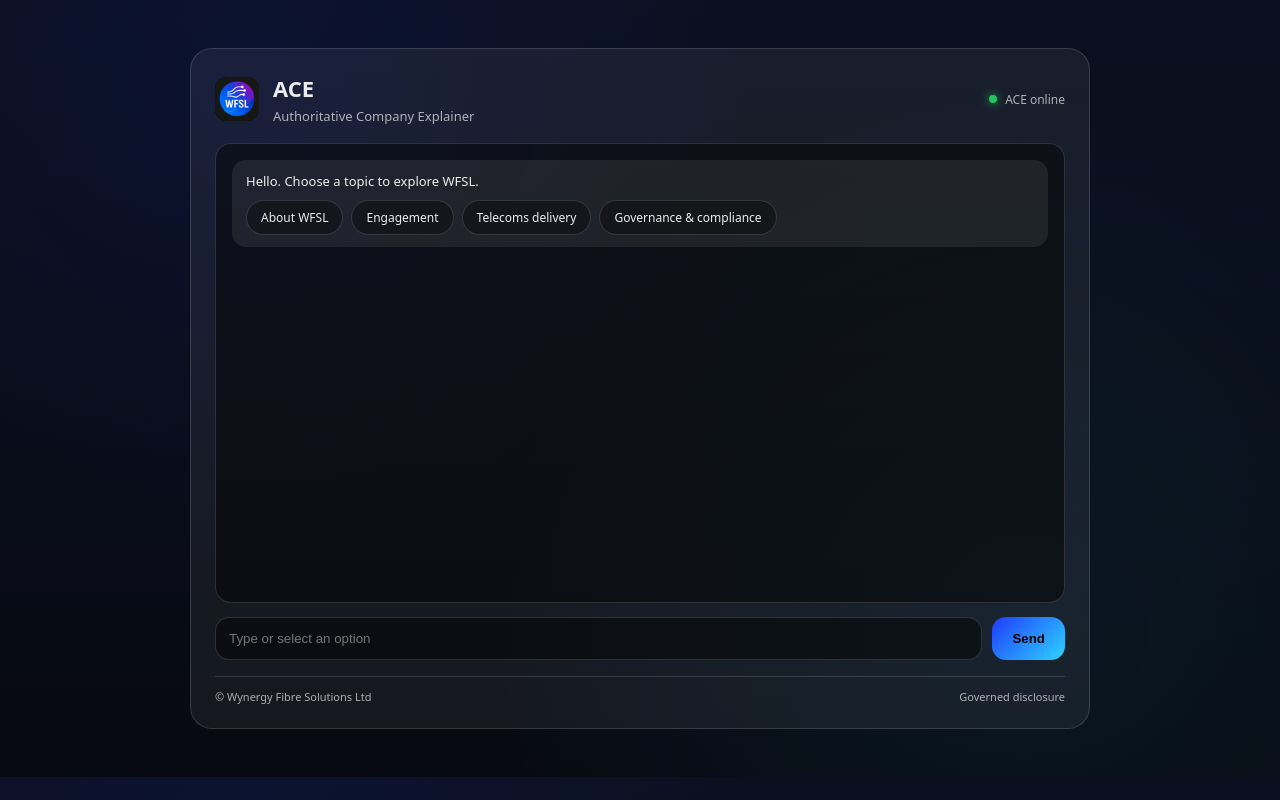
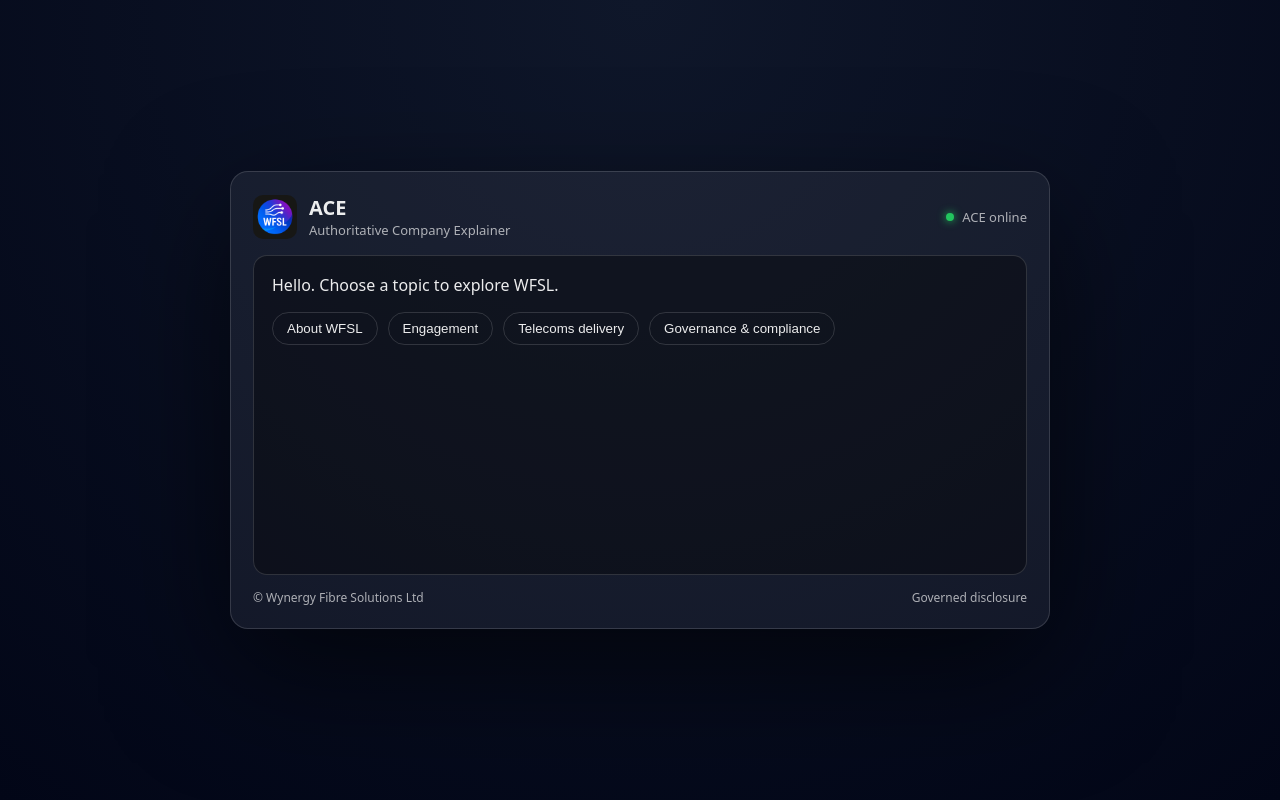
Before and after one commit to Wynergy-Fibre-Solutions/wynergyy-public-site, a plain HTML site: page ace.html in a window 1280 px wide. Drawn offline with Linux system fonts and the light colour scheme.

Commit message:
ACE v1: deterministic governed disclosure engine

```diff
--- a/ace.html
+++ b/ace.html
@@ -1,253 +1,278 @@
 <!DOCTYPE html>
 <html lang="en">
 <head>
-<meta charset="utf-8">
+  <meta charset="UTF-8" />
   <title>ACE — Authoritative Company Explainer</title>
-<meta name="viewport" content="width=device-width, initial-scale=1">
+  <meta name="viewport" content="width=device-width, initial-scale=1.0" />
 
   <style>
-:root{
-  --blue:#1f3cff;
-  --cyan:#2dd4ff;
-  --green:#22c55e;
-  --bg0:#070a12;
-  --bg1:#0b1020;
-  --card:rgba(255,255,255,.06);
-  --border:rgba(255,255,255,.14);
-  --text:rgba(255,255,255,.92);
-  --muted:rgba(255,255,255,.65);
+    :root {
+      --bg: #0b1020;
+      --panel: rgba(255,255,255,0.06);
+      --border: rgba(255,255,255,0.14);
+      --text: rgba(255,255,255,0.92);
+      --muted: rgba(255,255,255,0.65);
+      --accent: #2dd4ff;
+      --accent-strong: #1f3cff;
+      --online: #22c55e;
     }
-*{box-sizing:border-box}
-body{
-  margin:0;
-  background:
-    radial-gradient(circle at 20% 10%,rgba(31,60,255,.08),transparent 40%),
-    radial-gradient(circle at 80% 80%,rgba(45,212,255,.06),transparent 45%),
-    linear-gradient(var(--bg1),var(--bg0));
-  color:var(--text);
-  font-family:system-ui,-apple-system,Segoe UI,Roboto,Arial,sans-serif;
+
+    * { box-sizing: border-box; }
+
+    body {
+      margin: 0;
+      min-height: 100vh;
+      background: radial-gradient(circle at top, #0f172a, #020617);
+      font-family: system-ui, -apple-system, Segoe UI, Roboto, sans-serif;
+      color: var(--text);
+      display: flex;
+      align-items: center;
+      justify-content: center;
     }
-.wrap{
-  max-width:900px;
-  margin:48px auto;
-  padding:24px;
-  background:var(--card);
-  border:1px solid var(--border);
-  border-radius:22px;
+
+    .card {
+      width: 100%;
+      max-width: 820px;
+      background: var(--panel);
+      border: 1px solid var(--border);
+      border-radius: 18px;
+      padding: 22px;
+      box-shadow: 0 40px 120px rgba(0,0,0,0.6);
     }
-header{
-  display:flex;
-  justify-content:space-between;
-  align-items:center;
-  margin-bottom:18px;
+
+    header {
+      display: flex;
+      align-items: center;
+      justify-content: space-between;
+      margin-bottom: 16px;
     }
-.brand{
-  display:flex;
-  gap:14px;
-  align-items:center;
+
+    .brand {
+      display: flex;
+      align-items: center;
+      gap: 12px;
     }
-.logo{
-  width:44px;
-  height:44px;
-  border-radius:12px;
-  background:#000;
-  display:flex;
-  align-items:center;
-  justify-content:center;
-  overflow:hidden;
+
+    .brand img {
+      width: 44px;
+      height: 44px;
+      border-radius: 10px;
+      object-fit: cover;
     }
-.logo img{
-  max-width:100%;
-  max-height:100%;
-  object-fit:contain;
+
+    .brand h1 {
+      font-size: 20px;
+      margin: 0;
     }
-h1{margin:0;font-size:22px}
-h2{margin:4px 0 0 0;font-size:13px;font-weight:400;color:var(--muted)}
-.status{
-  display:flex;
-  gap:8px;
-  align-items:center;
-  font-size:12px;
-  color:var(--muted);
+
+    .brand span {
+      display: block;
+      font-size: 13px;
+      color: var(--muted);
     }
-.dot{
-  width:8px;
-  height:8px;
-  border-radius:50%;
-  background:var(--green);
-  box-shadow:0 0 10px rgba(34,197,94,.9);
+
+    .status {
+      display: flex;
+      align-items: center;
+      gap: 8px;
+      font-size: 13px;
+      color: var(--muted);
     }
-.chat{
-  height:460px;
-  padding:16px;
-  background:rgba(0,0,0,.45);
-  border:1px solid var(--border);
-  border-radius:16px;
-  overflow-y:auto;
+
+    .dot {
+      width: 8px;
+      height: 8px;
+      border-radius: 50%;
+      background: var(--online);
+      box-shadow: 0 0 8px var(--online);
     }
-.turn{margin-bottom:16px}
-.ace{
-  background:rgba(255,255,255,.08);
-  padding:12px 14px;
-  border-radius:14px;
-  font-size:13px;
+
+    .panel {
+      background: rgba(0,0,0,0.35);
+      border: 1px solid var(--border);
+      border-radius: 14px;
+      padding: 18px;
+      min-height: 320px;
     }
-.user{
-  text-align:right;
-  color:var(--cyan);
-  font-size:13px;
-  margin-bottom:6px;
+
+    .message {
+      margin-bottom: 16px;
     }
-.choices{
-  display:flex;
-  flex-wrap:wrap;
-  gap:8px;
-  margin-top:10px;
+
+    .message p {
+      margin: 0 0 12px 0;
     }
-.choice{
-  padding:8px 14px;
-  border-radius:999px;
-  border:1px solid var(--border);
-  background:rgba(0,0,0,.35);
-  font-size:12px;
-  cursor:pointer;
+
+    .choices {
+      display: flex;
+      flex-wrap: wrap;
+      gap: 10px;
     }
-.input{
-  display:flex;
-  gap:10px;
-  margin-top:14px;
+
+    button {
+      background: transparent;
+      border: 1px solid var(--border);
+      color: var(--text);
+      padding: 8px 14px;
+      border-radius: 999px;
+      cursor: pointer;
+      transition: all 0.2s ease;
     }
-.input input{
-  flex:1;
-  padding:13px;
-  border-radius:14px;
-  border:1px solid var(--border);
-  background:rgba(0,0,0,.45);
-  color:var(--text);
+
+    button:hover {
+      border-color: var(--accent);
+      color: var(--accent);
+      box-shadow: 0 0 0 1px rgba(45,212,255,0.15);
     }
-.input button{
-  padding:0 20px;
-  border-radius:14px;
-  border:none;
-  background:linear-gradient(135deg,var(--blue),var(--cyan));
-  font-weight:700;
-}
-footer{
-  margin-top:16px;
-  padding-top:12px;
-  border-top:1px solid var(--border);
-  font-size:11px;
-  color:var(--muted);
-  display:flex;
-  justify-content:space-between;
+
+    footer {
+      margin-top: 14px;
+      display: flex;
+      justify-content: space-between;
+      font-size: 12px;
+      color: var(--muted);
     }
   </style>
 </head>
 
 <body>
-<div class="wrap">
-
+  <div class="card">
     <header>
       <div class="brand">
-    <div class="logo">
-      <img src="/assets/wfsl-logo.jpg" alt="WFSL logo">
-    </div>
+        <img src="./assets/wfsl-logo.jpg" alt="WFSL logo">
         <div>
           <h1>ACE</h1>
-      <h2>Authoritative Company Explainer</h2>
+          <span>Authoritative Company Explainer</span>
         </div>
       </div>
       <div class="status">
-    <div class="dot"></div>
+        <span class="dot"></span>
         ACE online
       </div>
     </header>
 
-<div id="chat" class="chat"></div>
-
-<div class="input">
-  <input id="input" placeholder="Type or select an option">
-  <button id="send">Send</button>
-</div>
+    <div id="panel" class="panel"></div>
 
     <footer>
       <div>© Wynergy Fibre Solutions Ltd</div>
       <div>Governed disclosure</div>
     </footer>
-
   </div>
 
   <script>
-let lastLane=null;
+    const panel = document.getElementById("panel");
 
-const LANES={
-  "About WFSL":{t:"WFSL designs and operates governance-first telecoms and infrastructure systems for regulated environments.",n:["Telecoms delivery","Engagement","Governance & compliance"]},
-  "Telecoms delivery":{t:"Delivery is structured, verified and governed across fibre, civils and infrastructure pathways.",n:["Business value","Engagement","Governance & compliance"]},
-  "Business value":{t:"WFSL reduces delivery risk and improves compliance confidence.",n:["Assets & licensing","Engagement"]},
-  "Governance & compliance":{t:"All engagement operates within lawful, auditable governance frameworks.",n:["Assets & licensing","Engagement"]},
-  "Assets & licensing":{t:"WFSL holds licensable software and operational IP. Disclosure occurs under NDA.",n:["Engagement"]},
-  "Engagement":{t:"Engagement is structured and governed.",n:["Request NDA","Work with us"]},
-  "Request NDA":{t:"NDA access is issued following verified interest.",n:["Work with us","About WFSL"]},
-  "Work with us":{t:"WFSL engages with contractors and partners through verified pathways.",n:["Engagement","Telecoms delivery"]}
+    const nodes = {
+      root: {
+        text: "Hello. Choose a topic to explore WFSL.",
+        options: [
+          ["About WFSL", "about"],
+          ["Engagement", "engagement"],
+          ["Telecoms delivery", "telecoms"],
+          ["Governance & compliance", "governance"]
+        ]
+      },
+
+      about: {
+        text: "WFSL designs and operates governance-first telecoms and infrastructure systems for regulated environments.",
+        options: [
+          ["Telecoms delivery", "telecoms"],
+          ["Engagement", "engagement"],
+          ["Back to start", "root"]
+        ]
+      },
+
+      engagement: {
+        text: "Engagement is structured and governed. Architecture and outcomes are shared selectively following verified interest.",
+        options: [
+          ["Work with us", "work"],
+          ["Request NDA", "nda"],
+          ["Back to start", "root"]
+        ]
+      },
+
+      telecoms: {
+        text: "Delivery is structured, verified and governed across fibre, civils and infrastructure pathways.",
+        options: [
+          ["Business value", "value"],
+          ["Governance & compliance", "governance"],
+          ["Back to start", "root"]
+        ]
+      },
+
+      governance: {
+        text: "All engagement operates within lawful, auditable and controlled governance frameworks.",
+        options: [
+          ["Regulatory framework", "regulatory"],
+          ["Assets & licensing", "assets"],
+          ["Back to start", "root"]
+        ]
+      },
+
+      work: {
+        text: "WFSL engages with contractors, engineers and partners through controlled intake pathways.",
+        options: [
+          ["Engagement", "engagement"],
+          ["Back to start", "root"]
+        ]
+      },
+
+      nda: {
+        text: "NDA access is issued following a verified expression of interest.",
+        options: [
+          ["Engagement", "engagement"],
+          ["Back to start", "root"]
+        ]
+      },
+
+      value: {
+        text: "WFSL reduces delivery risk, improves compliance confidence and provides licensable operational capability.",
+        options: [
+          ["Assets & licensing", "assets"],
+          ["Back to start", "root"]
+        ]
+      },
+
+      regulatory: {
+        text: "WFSL aligns delivery with UK telecoms and infrastructure regulatory requirements, including Ofcom frameworks.",
+        options: [
+          ["Governance & compliance", "governance"],
+          ["Back to start", "root"]
+        ]
+      },
+
+      assets: {
+        text: "WFSL develops proprietary operational assets and governance systems, disclosed selectively.",
+        options: [
+          ["Engagement", "engagement"],
+          ["Back to start", "root"]
+        ]
+      }
     };
 
-const DEFAULT=["About WFSL","Engagement","Telecoms delivery","Governance & compliance"];
+    function render(nodeKey) {
+      const node = nodes[nodeKey];
+      panel.innerHTML = "";
 
-const chat=document.getElementById("chat");
-const input=document.getElementById("input");
-const send=document.getElementById("send");
+      const msg = document.createElement("div");
+      msg.className = "message";
+      msg.innerHTML = `<p>${node.text}</p>`;
+      panel.appendChild(msg);
 
-function ace(text,choices){
-  const t=document.createElement("div");
-  t.className="turn";
-  const a=document.createElement("div");
-  a.className="ace";
-  a.textContent=text;
-  t.appendChild(a);
-  if(choices){
-    const c=document.createElement("div");
-    c.className="choices";
-    choices.forEach(l=>{
-      const b=document.createElement("div");
-      b.className="choice";
-      b.textContent=l;
-      b.onclick=()=>pick(l);
-      c.appendChild(b);
+      const choices = document.createElement("div");
+      choices.className = "choices";
+
+      node.options.forEach(([label, target]) => {
+        const btn = document.createElement("button");
+        btn.textContent = label;
+        btn.onclick = () => render(target);
+        choices.appendChild(btn);
       });
-    a.appendChild(c);
-  }
-  chat.appendChild(t);
-  chat.scrollTop=chat.scrollHeight;
+
+      panel.appendChild(choices);
     }
 
-function user(text){
-  const t=document.createElement("div");
-  t.className="turn";
-  const u=document.createElement("div");
-  u.className="user";
-  u.textContent=text;
-  t.appendChild(u);
-  chat.appendChild(t);
-}
-
-function pick(label){
-  lastLane=label;
-  user(label);
-  ace(LANES[label].t,LANES[label].n);
-}
-
-function handle(){
-  if(!input.value.trim())return;
-  user(input.value);
-  input.value="";
-  ace("Choose a topic to continue.",lastLane?LANES[lastLane].n:DEFAULT);
-}
-
-send.onclick=handle;
-input.onkeydown=e=>{if(e.key==="Enter")handle();};
-
-ace("Hello. Choose a topic to explore WFSL.",DEFAULT);
+    render("root");
   </script>
-
 </body>
 </html>
```
Lines whose indentation alone changed are shown as unchanged.
